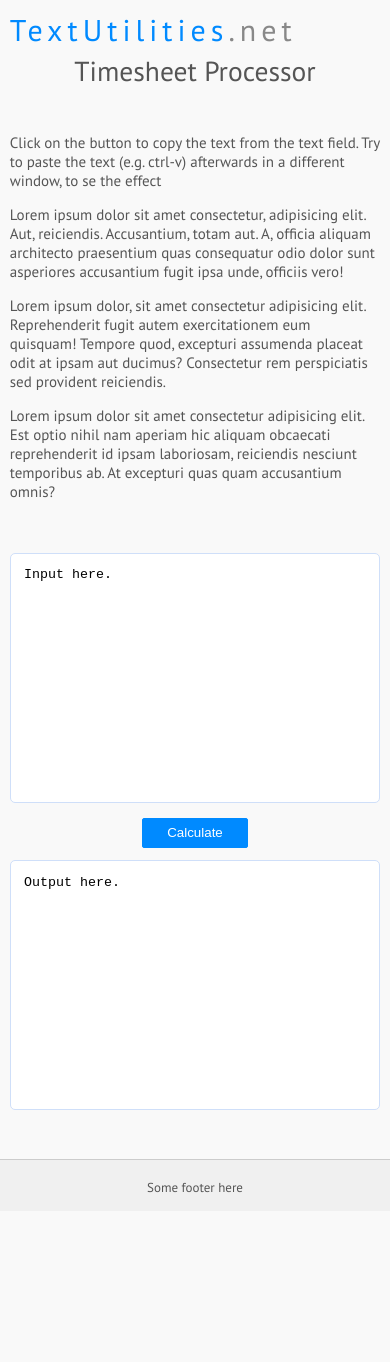
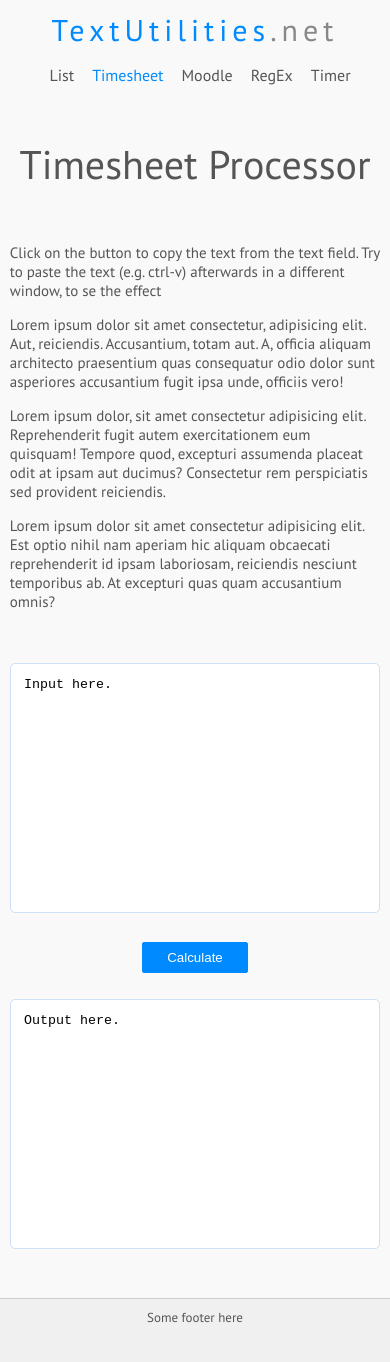
Before and after one commit to curt60/text-utilities, a plain HTML site: page timesheet.html in a window 390 px wide. Before the commit the page ends 1211 px from the top, so only its background shows below. Drawn offline with Linux system fonts and the light colour scheme.

Commit message:
updated css styles

```diff
--- a/styles/main.css
+++ b/styles/main.css
@@ -5,6 +5,7 @@
 }
 
 html {
+    min-width: 350px;
     background-color: #f9f9f9;
     overflow-y: scroll;
     height: 100%;
@@ -24,11 +25,12 @@ body {
 
 header {
     background: 0 0;
-    width: 55em;
+    width: 850px;
     margin: 0 auto;
     max-width: 95%;
-    padding: 1em 0 .75em;
-    height: 3.75em;
+    padding: 10px 0;
+    height: 60px;
+    font-size: 30px;
 }
 
 header:after {
@@ -37,14 +39,12 @@ header:after {
 
 header .logo {
     float: left;
-    height: 100%;
 }
 
 header .logo .index {
-    font-size: 30px;
     letter-spacing: 5px;
     text-rendering: geometricPrecision;
-    display: block;
+    display: inline-block;
     color: #888;
     transition: color .2s linear;
 }
@@ -54,6 +54,8 @@ header .logo .index:hover {
 }
 
 header .logo .index .tu {
+    display: inline-block;
+    height: 100%;
     color: #008aff;
     transition: color .2s linear;
 }
@@ -88,17 +90,16 @@ a.active:hover {
 
 header nav {
     float: right;
-    height: 100%;
 }
 
 header nav a {
-    margin-left: 1.5em;
-    line-height: 3em;
+    font-size: 16px;
+    margin-left: 10px;
 }
 
 main {
     max-width: 95%;
-    width: 65em;
+    width: 850px;
     margin: 0 auto;
 }
 
@@ -125,7 +126,7 @@ h1.title {
 
 .text-container.list {
     display: flex;
-    justify-content: center;
+    justify-content: space-between;
 }
 
 textarea {
@@ -154,19 +155,12 @@ input {
     font-family: 'Courier New', Courier, monospace;
 }
 
-#headings {
-    width: 90%;
-    margin-left: 0;
+#regexInputs {
+    display: flex;
+    justify-content: center;
+    flex-wrap: wrap;
 }
 
-#delimitter {
-    margin-right: 0;
-    margin-left: 0;
-}
-
-#no-dims {
-    margin-right: 0;
-}
 
 textarea:focus, input:focus {
     outline: none;
@@ -183,16 +177,21 @@ textarea.moodle {
 
 textarea.list {
     height: 500px;
-    width: 48%;
-    margin: .5em auto;
+    width: 49%;
+    margin: 10px 1px;
     overflow-x: auto;
     overflow-y: auto;
 }
 
 .field-inputs,.controls {
     display: flex;
+    flex-wrap: wrap;
     margin: .5em 0;
     justify-content: center;
+}
+
+.field-inputs.moodle {
+    margin: 0 10px;
 }
 
 .controls.timer {
@@ -211,6 +210,10 @@ button {
     outline: none;
     cursor: pointer;
     width: 8em;
+    min-width: 5em;
+    white-space: nowrap;
+    overflow: hidden;
+    text-overflow: ellipsis;
     transition: background-color .3s linear;
 }
 
@@ -226,30 +229,40 @@ button:hover {
 footer {
     border-top: 1px solid #ccc;
     margin: 3em 0 0 0;
+    font-size: 13px;
     text-align: center;
-    font-size: 13px;
     color: #555;
     background-color: #f0f0f0;
-    vertical-align: center;
-    height: 4em;
-    padding: 1.5em;
+    height: 65px;
+    padding: 10px 20px;
     position: static;
     bottom: 0;
     width: 100%;
 }
 
-@media (max-width: 53em) {
-    header nav {
-        display: none;
+
+@media (max-width: 650px) {
+    header {
+        height: 100px;
+    }
+
+    div.logo, a.index, header nav {
+        display: block;
+        width: 100%;
+        text-align: center;
+    }
+
+
+    h1.title {
+        width: 100%;
+        margin: 1em 0;
+    }
+
+    button {
+        margin: 3%;
     }
 
     .intro p {
         padding: 1em 0 0 0;
     }
 }
-
-@media (max-width: 28em) {
-    html {
-        font-size: 11px;
-    }
-}
--- a/timesheet.html
+++ b/timesheet.html
@@ -20,10 +20,11 @@
         </div>
 
         <nav>
-            <a href="list.html">List Transform</a>
-            <a class="active" href="timesheet.html">Timesheet Processor</a>
-            <a href="moodle.html">Moodle Data Transform</a>
-            <a href="regex.html">RegEx Validation</a>
+            <a href="list.html">List</a>
+            <a class="active" href="timesheet.html">Timesheet</a>
+            <a href="moodle.html">Moodle</a>
+            <a href="regex.html">RegEx</a>
+            <a href="timer.html">Timer</a>
         </nav>
     </header>
     <h1 class="title">Timesheet Processor</h1>
```
Also changed, not shown: index.html (+5 -4 lines), list.html (+5 -4 lines), moodle.html (+6 -5 lines), regex.html (+5 -4 lines), timer.html (+0 -1 lines).
